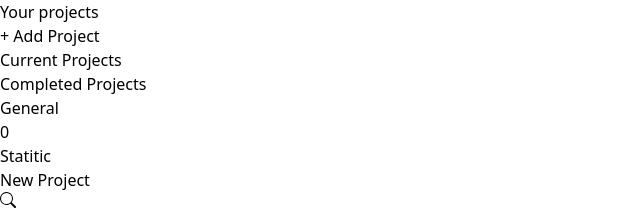
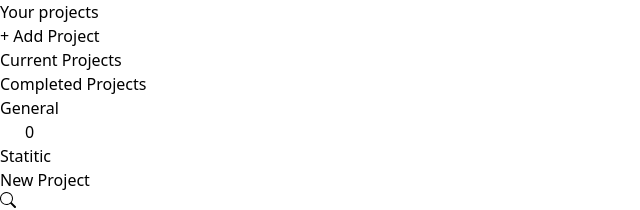
Before and after one commit to fels-san/project-manager, a React (Vite) app: page / in a window 1280 px wide. Shown: the top 210 px of the page, without its empty margins (0-640 px from the left). Built offline with nearby package versions, Linux system fonts and the light colour scheme.

Commit message:
Fix eslint errors in navigation

```diff
--- a/src/components/Navigation.jsx
+++ b/src/components/Navigation.jsx
@@ -1,66 +1,88 @@
-import { useContext } from "react";
+import { React, useContext } from 'react';
 
-import { ProjectManagementContext } from "../store/project-management-context";
+import { ProjectManagementContext } from '../store/project-management-context';
 
 export default function Navigation() {
-  const { changePage, actionType, selectedProject, selectedEmployee, projects } = useContext(
-    ProjectManagementContext
-  );
+  const {
+    changePage,
+    actionType,
+    selectedProject,
+    selectedEmployee,
+    projects,
+  } = useContext(ProjectManagementContext);
 
   return (
     <nav className="w-full h-auto px-0 mt-5">
       <ul className="flex flex-row gap-4">
-        <li
+        <li>
+          <button
+            type="button"
             className={`${
-            actionType === "none"
-              ? "bg-stone-50 text-stone-600"
-              : "bg-stone-100 text-stone-400"
+              actionType === 'none'
+                ? 'bg-stone-50 text-stone-600'
+                : 'bg-stone-100 text-stone-400'
             } px-5 pt-4 pb-2 rounded-t-md font-bold cursor-pointer`}
-          onClick={() => changePage("general")}
+            onClick={() => changePage('general')}
           >
-          General <div className="inline bg-stone-200 rounded-full px-1 py-0.5">{projects.length}</div>
+            General{' '}
+            <div className="inline bg-stone-200 rounded-full px-1 py-0.5">
+              {projects.length}
+            </div>
+          </button>
         </li>
-        <li
+        <li>
+          <button
+            type="button"
             className={`${
-            actionType === "statitic"
-              ? "bg-stone-50 text-stone-600"
-              : "bg-stone-100 text-stone-400"
+              actionType === 'statitic'
+                ? 'bg-stone-50 text-stone-600'
+                : 'bg-stone-100 text-stone-400'
             } px-5 pt-4 pb-2 rounded-t-md font-bold cursor-pointer`}
           >
             Statitic
+          </button>
         </li>
         {selectedProject ? (
-          <li
+          <li>
+            <button
+              type="button"
               className={`${
-              actionType === "editing"
-                ? "bg-stone-50 text-stone-600"
-                : "bg-stone-100 text-stone-400"
+                actionType === 'editing'
+                  ? 'bg-stone-50 text-stone-600'
+                  : 'bg-stone-100 text-stone-400'
               } px-5 pt-4 pb-2 rounded-t-md font-bold cursor-pointer`}
-            onClick={() => changePage("current project")}
+              onClick={() => changePage('current project')}
             >
               Current Project
+            </button>
           </li>
         ) : (
-          <li
+          <li>
+            <button
+              type="button"
               className={`${
-              actionType === "creating"
-                ? "bg-stone-50 text-stone-600"
-                : "bg-stone-100 text-stone-400"
+                actionType === 'creating'
+                  ? 'bg-stone-50 text-stone-600'
+                  : 'bg-stone-100 text-stone-400'
               } px-5 pt-4 pb-2 rounded-t-md font-bold cursor-pointer`}
-            onClick={() => changePage("new project")}
+              onClick={() => changePage('new project')}
             >
               New Project
+            </button>
           </li>
         )}
-        {actionType === "viewingProfile" && selectedEmployee && (
-          <li
+        {actionType === 'viewingProfile' && selectedEmployee && (
+          <li>
+            <button
+              type="button"
               className={`${
-              actionType === "viewingProfile"
-                ? "bg-stone-50 text-stone-600"
-                : "bg-stone-100 text-stone-400"
+                actionType === 'viewingProfile'
+                  ? 'bg-stone-50 text-stone-600'
+                  : 'bg-stone-100 text-stone-400'
               } px-5 pt-4 pb-2 rounded-t-md font-bold cursor-pointer`}
             >
               {selectedEmployee.name}
+            </button>
           </li>
         )}
       </ul>
```
Lines whose indentation alone changed are shown as unchanged.
